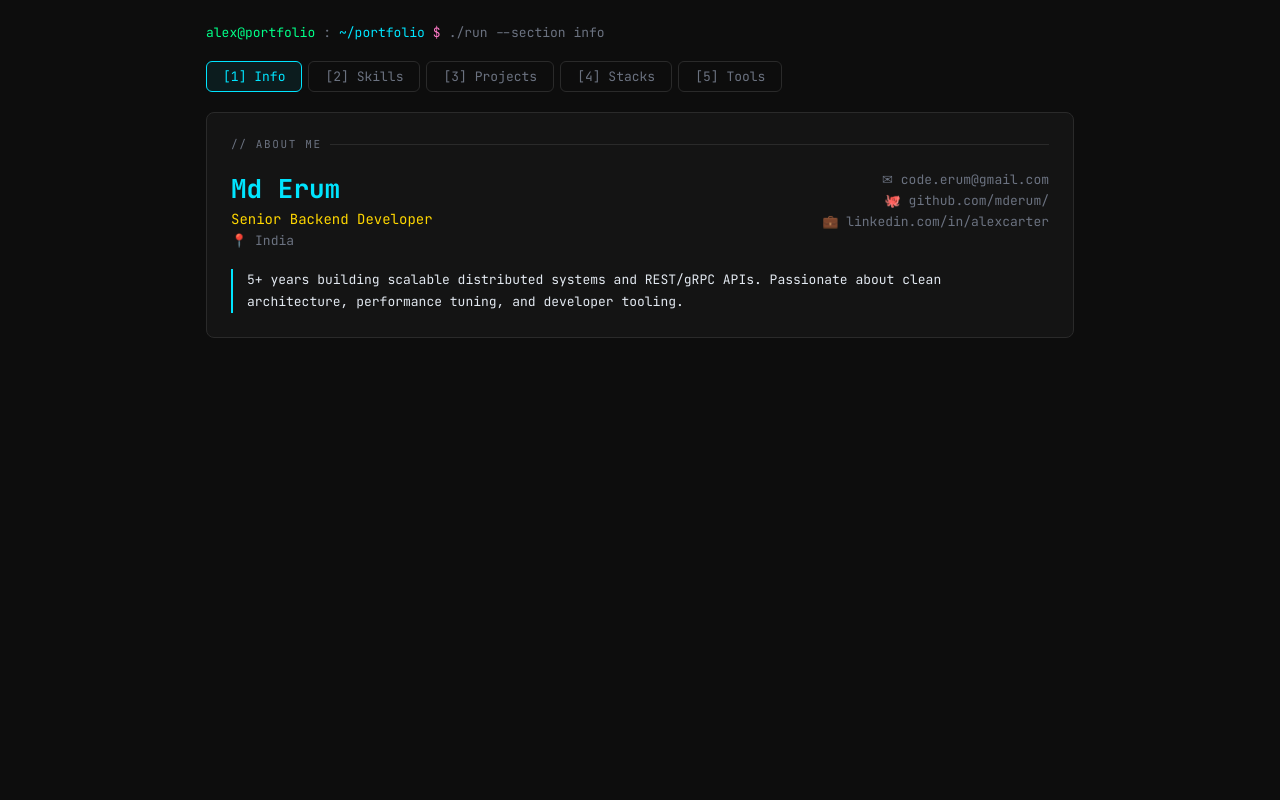
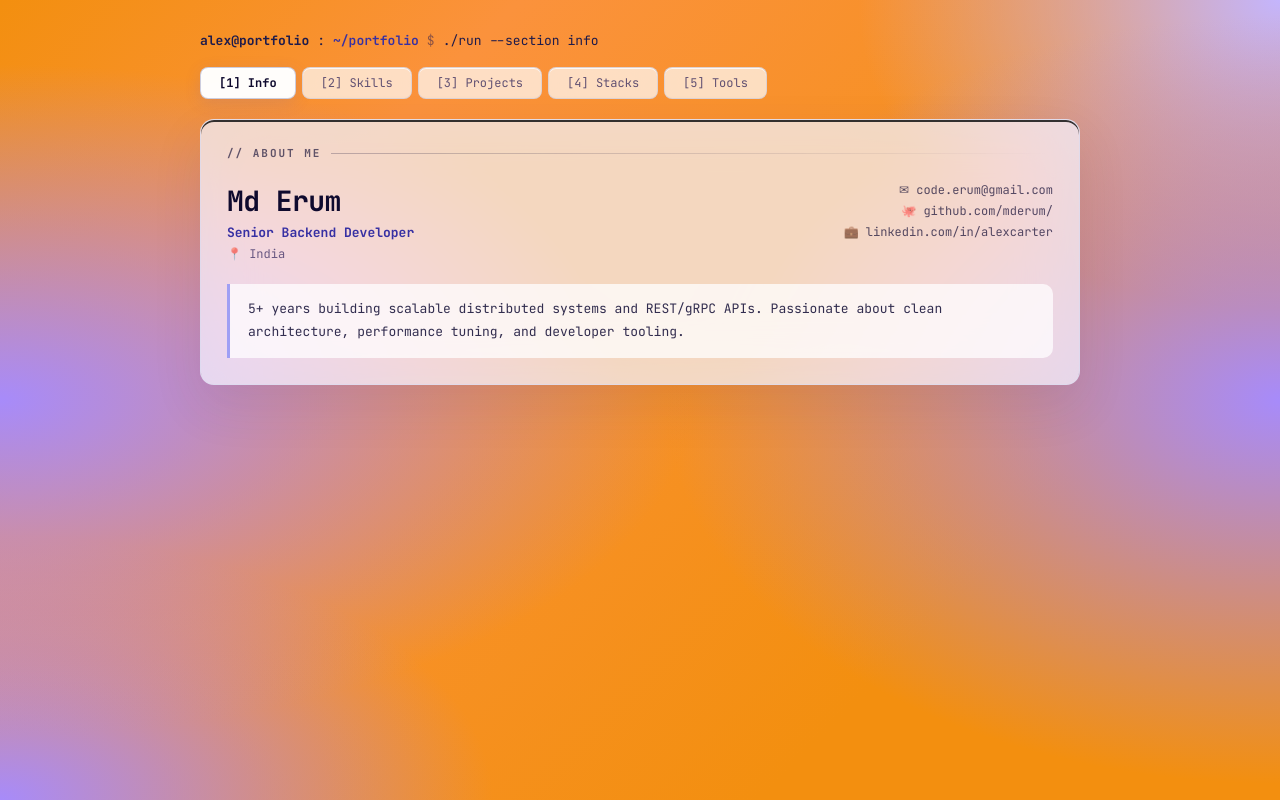
Before and after one commit to mderum/portfolio, a React (Vite) app: page / in a window 1280 px wide. Built offline with nearby package versions, Linux system fonts and the light colour scheme.

Commit message:
Update index.css

```diff
--- a/src/index.css
+++ b/src/index.css
@@ -1,194 +1,288 @@
-@import url('https://fonts.googleapis.com/css2?family=JetBrains+Mono:wght@400;700&display=swap');
+@import url('https://fonts.googleapis.com/css2?family=JetBrains+Mono:wght@400;600;700&display=swap');
 
 *, *::before, *::after { box-sizing: border-box; margin: 0; padding: 0; }
 
-:root {
-  --bg:       #0d0d0d;
-  --bg2:      #141414;
-  --bg3:      #1a1a1a;
-  --border:   #2a2a2a;
-  --cyan:     #00e5ff;
-  --green:    #00ff88;
-  --yellow:   #ffd700;
-  --magenta:  #ff79c6;
-  --blue:     #6272a4;
-  --gray:     #6b7280;
-  --white:    #e2e8f0;
-  --dim:      #4b5563;
-}
-
+/* ── Background — custom orange to purple gradient ── */
 body {
-  background: var(--bg);
-  color: var(--white);
   font-family: 'JetBrains Mono', 'Fira Code', monospace;
   font-size: 14px;
   min-height: 100vh;
+  overflow-x: hidden;
+  color: #1e1b4b;
+
+  background:
+    radial-gradient(ellipse 90% 70% at 0% 50%, #a78bfa 0%, transparent 60%),
+    radial-gradient(ellipse 80% 80% at 100% 50%, #a78bfa 0%, transparent 60%),
+    radial-gradient(ellipse 70% 60% at 0% 100%, #a78bfa 0%, transparent 55%),
+    radial-gradient(ellipse 60% 70% at 100% 0%, #c4b5fd 0%, transparent 55%),
+    linear-gradient(135deg, #f38f0f 0%, #fb923c 25%, #f38f0f 75%, #f38f0f 100%);
 }
 
-/* scrollbar */
-::-webkit-scrollbar { width: 6px; }
-::-webkit-scrollbar-track { background: var(--bg); }
-::-webkit-scrollbar-thumb { background: var(--border); border-radius: 3px; }
-
-.app {
-  max-width: 900px;
-  margin: 0 auto;
-  padding: 24px 16px;
+/* floating orbs — orange left, purple right */
+.orb {
+  position: fixed;
+  border-radius: 50%;
+  pointer-events: none;
+  z-index: 0;
+  filter: blur(80px);
+}
+.orb-1 {
+  width: 600px; height: 600px;
+  top: -100px; left: -150px;
+  background: radial-gradient(circle, rgba(249,115,22,0.85) 0%, transparent 70%);
+  animation: orb1 16s ease-in-out infinite alternate;
+}
+.orb-2 {
+  width: 550px; height: 550px;
+  bottom: -120px; right: -120px;
+  background: radial-gradient(circle, rgba(167,139,250,0.80) 0%, transparent 70%);
+  animation: orb2 19s ease-in-out infinite alternate;
+}
+.orb-3 {
+  width: 450px; height: 450px;
+  top: 45%; left: 50%;
+  background: radial-gradient(circle, rgba(251,146,60,0.50) 0%, transparent 70%);
+  animation: orb3 22s ease-in-out infinite alternate;
 }
 
-/* ── Tab bar ── */
-.tabs {
-  display: flex;
-  gap: 6px;
-  margin-bottom: 20px;
-  flex-wrap: wrap;
+@keyframes orb1 { from { transform: translate(0,0); }         to { transform: translate(80px,60px); } }
+@keyframes orb2 { from { transform: translate(0,0); }         to { transform: translate(-70px,-90px); } }
+@keyframes orb3 { from { transform: translate(-50%,-50%) scale(1); } to { transform: translate(-50%,-50%) scale(1.3); } }
+
+/* ── Scrollbar ── */
+::-webkit-scrollbar { width: 5px; }
+::-webkit-scrollbar-track { background: transparent; }
+::-webkit-scrollbar-thumb { background: rgba(255,255,255,0.3); border-radius: 3px; }
+
+/* ── Layout ── */
+.app {
+  position: relative;
+  z-index: 1;
+  max-width: 920px;
+  margin: 0 auto;
+  padding: 32px 20px;
 }
 
-.tab {
-  background: none;
-  border: 1px solid var(--border);
-  color: var(--gray);
-  font-family: inherit;
-  font-size: 13px;
-  padding: 6px 16px;
-  border-radius: 6px;
-  cursor: pointer;
-  transition: all 0.15s;
-}
-.tab:hover { border-color: var(--cyan); color: var(--cyan); }
-.tab.active { border-color: var(--cyan); color: var(--cyan); background: rgba(0,229,255,0.07); }
-
-/* ── Panel ── */
-.panel {
-  border: 1px solid var(--border);
-  border-radius: 8px;
-  padding: 24px;
-  background: var(--bg2);
-  animation: fadein 0.2s ease;
+/* ── Terminal window — opaque light glass ── */
+.terminal-window {
+  background: rgba(245, 245, 255, 0.85);
+  backdrop-filter: blur(40px) saturate(160%);
+  -webkit-backdrop-filter: blur(40px) saturate(160%);
+  border: 1px solid rgba(255,255,255,0.90);
+  border-radius: 16px;
+  overflow: hidden;
+  box-shadow:
+    0 2px 0 rgba(255,255,255,1) inset,
+    0 40px 80px rgba(60,40,120,0.30);
 }
 
-@keyframes fadein { from { opacity: 0; transform: translateY(4px); } to { opacity: 1; transform: none; } }
-
-.section-title {
-  font-size: 11px;
-  letter-spacing: 0.15em;
-  text-transform: uppercase;
-  color: var(--gray);
-  margin-bottom: 20px;
+.terminal-titlebar {
   display: flex;
   align-items: center;
   gap: 8px;
+  padding: 13px 18px;
+  background: rgba(255,255,255,0.60);
+  border-bottom: 1px solid rgba(200,200,220,0.50);
+}
+.dot { width: 12px; height: 12px; border-radius: 50%; }
+.dot-red    { background: #ff5f57; }
+.dot-yellow { background: #febc2e; }
+.dot-green  { background: #28c840; }
+.terminal-title {
+  flex: 1; text-align: center;
+  font-size: 12px; color: rgba(30,20,80,0.40); letter-spacing: 0.06em;
+}
+
+.terminal-body { padding: 22px; }
+
+/* ── Prompt ── */
+.prompt {
+  display: flex; align-items: center; gap: 8px;
+  margin-bottom: 18px; font-size: 13px;
+}
+.prompt-user  { color: #1e1b4b; font-weight: 700; }
+.prompt-path  { color: #3730a3; font-weight: 600; }
+.prompt-arrow { color: rgba(30,20,80,0.50); }
+.prompt-cmd   { color: rgba(30,20,80,0.65); }
+.cursor {
+  display: inline-block; width: 8px; height: 14px;
+  background: #3730a3; margin-left: 2px; border-radius: 1px;
+  animation: blink 1.1s step-end infinite;
+  vertical-align: middle;
+}
+@keyframes blink { 0%,100% { opacity:1; } 50% { opacity:0; } }
+
+/* ── Tabs ── */
+.tabs { display: flex; gap: 6px; margin-bottom: 20px; flex-wrap: wrap; }
+
+.tab {
+  background: rgba(255,255,255,0.70);
+  backdrop-filter: blur(20px);
+  -webkit-backdrop-filter: blur(20px);
+  border: 1px solid rgba(200,200,220,0.60);
+  color: rgba(30,20,80,0.70);
+  font-family: inherit; font-size: 12px;
+  padding: 7px 18px; border-radius: 8px;
+  cursor: pointer; transition: all 0.2s ease;
+  box-shadow: 0 1px 0 rgba(255,255,255,0.80) inset;
+}
+.tab:hover {
+  background: rgba(255,255,255,0.85);
+  border-color: rgba(200,200,220,0.80);
+  color: #1e1b4b;
+}
+.tab.active {
+  background: rgba(255,255,255,0.98);
+  border-color: rgba(200,200,220,0.90);
+  color: #0f0a2e;
+  font-weight: 700;
+  box-shadow: 0 2px 0 rgba(255,255,255,1) inset, 0 4px 16px rgba(99,102,241,0.15);
+}
+
+/* ── Panel — opaque light glass ── */
+.panel {
+  background: rgba(240, 242, 255, 0.75);
+  backdrop-filter: blur(30px) saturate(160%);
+  -webkit-backdrop-filter: blur(30px) saturate(160%);
+  border: 1px solid rgba(220,220,240,0.70);
+  border-radius: 14px;
+  padding: 26px;
+  animation: fadein 0.25s ease;
+  box-shadow:
+    0 2px 0 rgb(31 30 30 / 90%) inset,
+    0 20px 50px rgba(60, 40, 120, 0.10);
+}
+@keyframes fadein { from { opacity:0; transform:translateY(6px); } to { opacity:1; transform:none; } }
+
+.section-title {
+  font-size: 11px; letter-spacing: 0.18em; text-transform: uppercase;
+  color: rgba(15,10,50,0.65); margin-bottom: 22px;
+  display: flex; align-items: center; gap: 10px;
+  font-weight: 700;
 }
 .section-title::after {
-  content: '';
-  flex: 1;
-  height: 1px;
-  background: var(--border);
+  content: ''; flex: 1; height: 1px;
+  background: linear-gradient(90deg, rgba(15,10,50,0.25), transparent);
 }
 
 /* ── Info ── */
 .info-header {
-  display: flex;
-  justify-content: space-between;
-  flex-wrap: wrap;
-  gap: 16px;
-  margin-bottom: 20px;
+  display: flex; justify-content: space-between;
+  flex-wrap: wrap; gap: 16px; margin-bottom: 22px;
 }
-.info-name { font-size: 26px; font-weight: 700; color: var(--cyan); }
-.info-title { color: var(--yellow); margin: 4px 0; }
-.info-location { color: var(--gray); font-size: 13px; }
-.info-links { display: flex; flex-direction: column; gap: 4px; align-items: flex-end; }
-.info-links a { color: var(--gray); text-decoration: none; font-size: 13px; transition: color 0.15s; }
-.info-links a:hover { color: var(--cyan); }
+.info-name {
+  font-size: 28px; font-weight: 700;
+  color: #0f0a2e;
+  letter-spacing: -0.02em;
+}
+.info-title { color: #3730a3; margin: 5px 0; font-size: 13px; font-weight: 700; }
+.info-location { color: rgba(30,20,80,0.65); font-size: 12px; }
+.info-links { display: flex; flex-direction: column; gap: 5px; align-items: flex-end; }
+.info-links a { color: rgba(15,10,50,0.70); text-decoration: none; font-size: 12px; transition: all 0.15s; font-weight: 500; }
+.info-links a:hover { color: #1e1b4b; }
 .info-summary {
-  color: var(--white);
-  line-height: 1.7;
-  border-left: 2px solid var(--cyan);
-  padding-left: 14px;
-  font-size: 13px;
+  color: rgba(15,10,50,0.85); line-height: 1.75; font-size: 13px;
+  border-left: 3px solid rgba(99,102,241,0.60);
+  padding: 14px 18px;
+  background: rgba(255,255,255,0.75);
+  border-radius: 0 10px 10px 0;
 }
 
 /* ── Skills ── */
-.skill-row {
-  display: flex;
-  align-items: center;
-  gap: 12px;
-  margin-bottom: 14px;
-}
-.skill-name { width: 180px; color: var(--white); font-size: 13px; flex-shrink: 0; }
+.skill-row { display: flex; align-items: center; gap: 14px; margin-bottom: 16px; }
+.skill-name { width: 185px; color: #0f0a2e; font-size: 13px; flex-shrink: 0; font-weight: 600; }
 .skill-bar-bg {
-  flex: 1;
-  height: 6px;
-  background: var(--bg3);
-  border-radius: 3px;
-  overflow: hidden;
+  flex: 1; height: 6px;
+  background: rgba(255,255,255,0.70);
+  border-radius: 3px; overflow: hidden;
+  border: 1px solid rgba(200,200,220,0.60);
 }
 .skill-bar-fill {
   height: 100%;
-  background: linear-gradient(90deg, var(--green), var(--cyan));
+  background: linear-gradient(90deg, #3730a3, #6366f1);
   border-radius: 3px;
-  transition: width 0.6s ease;
+  box-shadow: 0 0 10px rgba(99,102,241,0.40);
+  transition: width 0.8s cubic-bezier(0.4,0,0.2,1);
 }
-.skill-pct { width: 36px; text-align: right; color: var(--gray); font-size: 12px; }
+.skill-pct { width: 36px; text-align: right; color: rgba(30,20,80,0.60); font-size: 12px; font-weight: 600; }
 
 /* ── Projects ── */
 .project-card {
-  border: 1px solid var(--border);
-  border-radius: 6px;
-  padding: 16px;
-  margin-bottom: 12px;
-  background: var(--bg3);
-  transition: border-color 0.15s;
+  background: rgba(255,255,255,0.65);
+  backdrop-filter: blur(20px);
+  -webkit-backdrop-filter: blur(20px);
+  border: 1px solid rgba(220,220,240,0.65);
+  border-radius: 10px; padding: 18px; margin-bottom: 12px;
+  transition: all 0.22s ease;
+  box-shadow: 0 1px 0 rgba(255,255,255,0.85) inset;
 }
-.project-card:hover { border-color: var(--magenta); }
-.project-top { display: flex; justify-content: space-between; align-items: center; margin-bottom: 8px; }
-.project-name { font-weight: 700; color: var(--white); font-size: 15px; }
-.project-url { color: var(--gray); font-size: 12px; text-decoration: none; }
-.project-url:hover { color: var(--cyan); }
-.project-desc { color: var(--gray); font-size: 13px; line-height: 1.6; margin-bottom: 10px; }
+.project-card:hover {
+  background: rgba(255,255,255,0.85);
+  border-color: rgba(220,220,240,0.85);
+  box-shadow: 0 2px 0 rgba(255,255,255,1) inset, 0 8px 24px rgba(99,102,241,0.10);
+  transform: translateY(-2px);
+}
+.project-top {
+  display: flex; justify-content: space-between;
+  align-items: center; margin-bottom: 10px; flex-wrap: wrap; gap: 6px;
+}
+.project-name { font-weight: 700; color: #0f0a2e; font-size: 15px; }
+.project-url { color: rgba(30,20,80,0.50); font-size: 11px; text-decoration: none; transition: color 0.15s; }
+.project-url:hover { color: #3730a3; }
+.project-desc { color: rgba(15,10,50,0.75); font-size: 13px; line-height: 1.65; margin-bottom: 12px; }
 .project-tags { display: flex; gap: 6px; flex-wrap: wrap; }
 .tag {
-  background: rgba(98,114,164,0.2);
-  border: 1px solid var(--blue);
-  color: var(--blue);
-  font-size: 11px;
-  padding: 2px 8px;
-  border-radius: 4px;
+  background: rgba(255,255,255,0.75);
+  border: 1px solid rgba(200,200,220,0.70);
+  color: #2d1b69; font-size: 11px;
+  padding: 2px 9px; border-radius: 4px;
+  font-weight: 600;
 }
 
 /* ── Stacks ── */
 .stacks-grid {
   display: grid;
-  grid-template-columns: repeat(auto-fill, minmax(180px, 1fr));
-  gap: 16px;
+  grid-template-columns: repeat(auto-fill, minmax(185px, 1fr));
+  gap: 14px;
 }
-.stack-group { }
-.stack-label { color: var(--cyan); font-size: 12px; font-weight: 700; margin-bottom: 8px; letter-spacing: 0.05em; }
-.stack-item { color: var(--white); font-size: 13px; padding: 3px 0; }
-.stack-item::before { content: '▸ '; color: var(--green); }
+.stack-group {
+  background: rgba(255,255,255,0.65);
+  backdrop-filter: blur(20px);
+  -webkit-backdrop-filter: blur(20px);
+  border: 1px solid rgba(220,220,240,0.65);
+  border-radius: 10px; padding: 14px 16px;
+  transition: all 0.2s;
+  box-shadow: 0 1px 0 rgba(255,255,255,0.85) inset;
+}
+.stack-group:hover {
+  background: rgba(255,255,255,0.85);
+  border-color: rgba(220,220,240,0.85);
+  box-shadow: 0 2px 0 rgba(255,255,255,1) inset;
+}
+.stack-label {
+  color: #2d1b69; font-size: 11px; font-weight: 700;
+  margin-bottom: 10px; letter-spacing: 0.08em; text-transform: uppercase;
+}
+.stack-item { color: #0f0a2e; font-size: 13px; padding: 3px 0; font-weight: 500; }
+.stack-item::before { content: '▸ '; color: #4338ca; }
 
 /* ── Tools ── */
 .tools-grid { display: flex; flex-wrap: wrap; gap: 8px; }
 .tool-chip {
-  border: 1px solid var(--border);
-  color: var(--white);
-  font-size: 12px;
-  padding: 5px 12px;
-  border-radius: 4px;
-  background: var(--bg3);
-  transition: all 0.15s;
+  background: rgba(255,255,255,0.68);
+  backdrop-filter: blur(16px);
+  -webkit-backdrop-filter: blur(16px);
+  border: 1px solid rgba(220,220,240,0.65);
+  color: #0f0a2e; font-family: inherit; font-size: 12px;
+  padding: 6px 14px; border-radius: 6px;
+  transition: all 0.2s ease; cursor: default;
+  box-shadow: 0 1px 0 rgba(255,255,255,0.85) inset;
+  font-weight: 500;
 }
-.tool-chip:hover { border-color: var(--yellow); color: var(--yellow); }
-
-/* ── Prompt line ── */
-.prompt {
-  display: flex;
-  align-items: center;
-  gap: 8px;
-  margin-bottom: 20px;
-  font-size: 13px;
-  color: var(--gray);
+.tool-chip:hover {
+  background: rgba(255,255,255,0.88);
+  border-color: rgba(220,220,240,0.85);
+  color: #1e1b4b;
+  box-shadow: 0 2px 0 rgba(255,255,255,1) inset;
+  transform: translateY(-1px);
 }
-.prompt-user { color: var(--green); }
-.prompt-path { color: var(--cyan); }
-.prompt-arrow { color: var(--magenta); }
```
